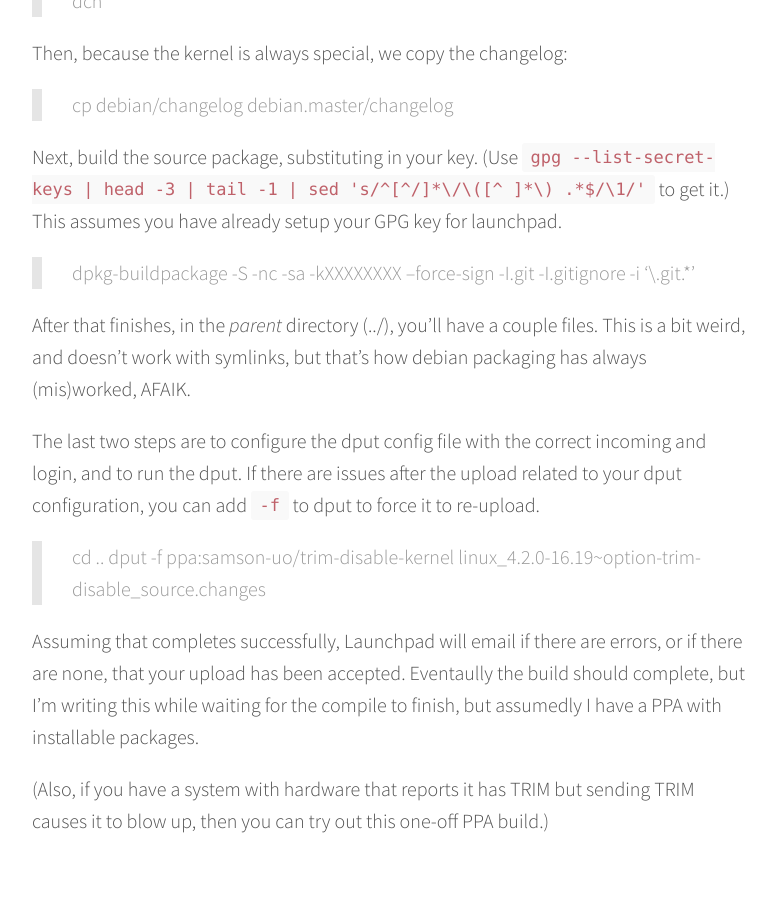
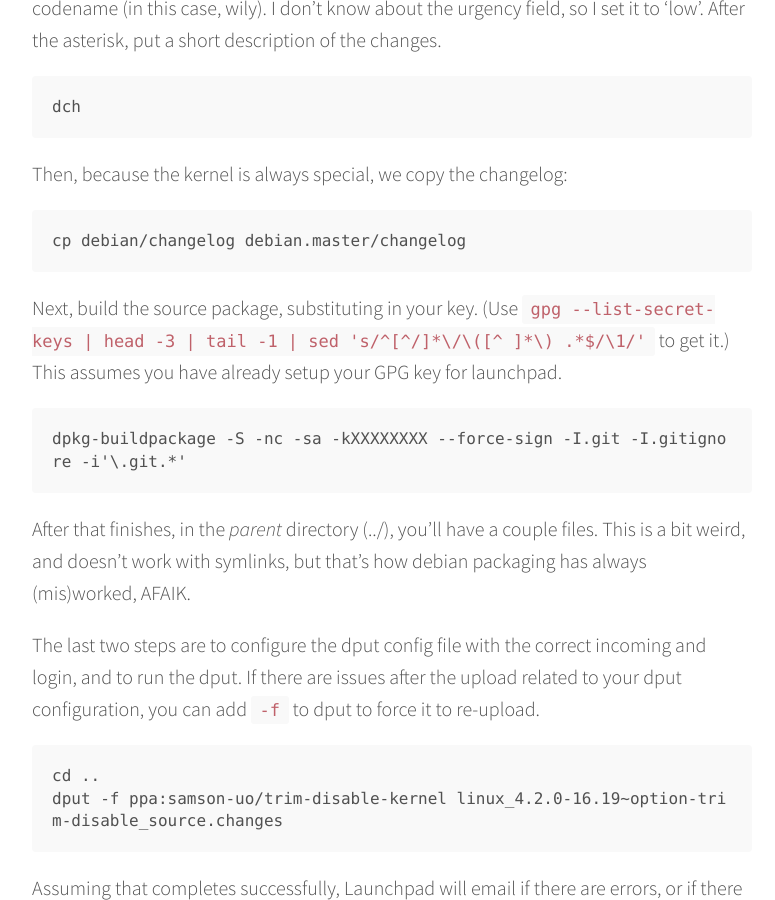
Before and after one commit to fragmede/fragmede.github.io, a Jekyll site: the page built from _posts/2015-11-07-ubuntu-kernel-ppa.markdown, in a window 1280 px wide and 900 px high, scrolled down 1004 px. Shown: the whole window, without its empty margins (248-1023 px from the left). Built offline with Jekyll 4.4.1, drawn with Linux system fonts in a browser that asks for light colours.

```diff
--- a/_posts/2015-11-07-ubuntu-kernel-ppa.markdown
+++ b/_posts/2015-11-07-ubuntu-kernel-ppa.markdown
@@ -13,34 +13,34 @@ However, even though I know git relatively well, how git interacts with the debi
 
 First I checked out the tag I wanted to build on top of and started a branch:
 
-> git checkout -b option-disable-trim Ubuntu-4.2.0-16.19
+    git checkout -b option-disable-trim Ubuntu-4.2.0-16.19
 
 Next I cherry picked the previous prepared commit:
 
-> git cherry-pick 73267d3b226d
+    git cherry-pick 73267d3b226d
 
 Now for the packaging/PPA bits. First we reset everything.
 
-> fakeroot debian/rules clean
+    fakeroot debian/rules clean
 
 The next command fires up $EDITOR with some prepared text that we need to edit. Edit the version number to include ~branch-slug and change UNRELEASED to your Ubuntu codename (in this case, wily). I don't know about the urgency field, so I set it to 'low'. After the asterisk, put a short description of the changes.
 
-> dch
+    dch
 
 Then, because the kernel is always special, we copy the changelog:
 
-> cp debian/changelog debian.master/changelog
+    cp debian/changelog debian.master/changelog
 
 Next, build the source package, substituting in your key. (Use `gpg --list-secret-keys | head -3 | tail -1 | sed 's/^[^/]*\/\([^ ]*\) .*$/\1/'` to get it.) This assumes you have already setup your GPG key for launchpad.
 
-> dpkg-buildpackage -S -nc -sa -kXXXXXXXX --force-sign -I.git -I.gitignore -i '\\.git.\*'
+    dpkg-buildpackage -S -nc -sa -kXXXXXXXX --force-sign -I.git -I.gitignore -i'\.git.*'
 
 After that finishes, in the *parent* directory (../), you'll have a couple files. This is a bit weird, and doesn't work with symlinks, but that's how debian packaging has always (mis)worked, AFAIK.
 
 The last two steps are to configure the dput config file with the correct incoming and login, and to run the dput. If there are issues after the upload related to your dput configuration, you can add `-f` to dput to force it to re-upload.
 
-> cd ..
-> dput -f ppa:samson-uo/trim-disable-kernel linux_4.2.0-16.19~option-trim-disable_source.changes
+    cd ..
+    dput -f ppa:samson-uo/trim-disable-kernel linux_4.2.0-16.19~option-trim-disable_source.changes
 
 Assuming that completes successfully, Launchpad will email if there are errors, or if there are none, that your upload has been accepted. Eventaully the build should complete, but I'm writing this while waiting for the compile to finish, but assumedly I have a PPA with installable packages.
 
```
